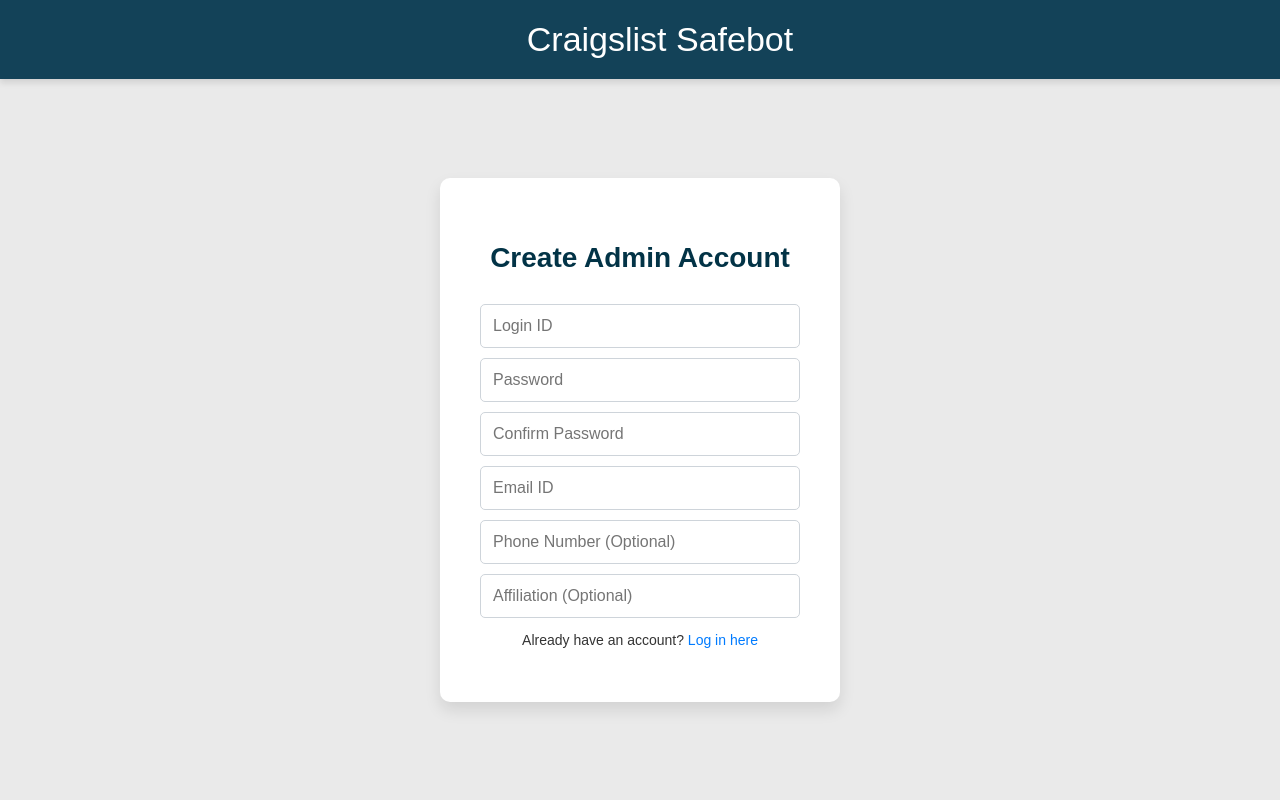
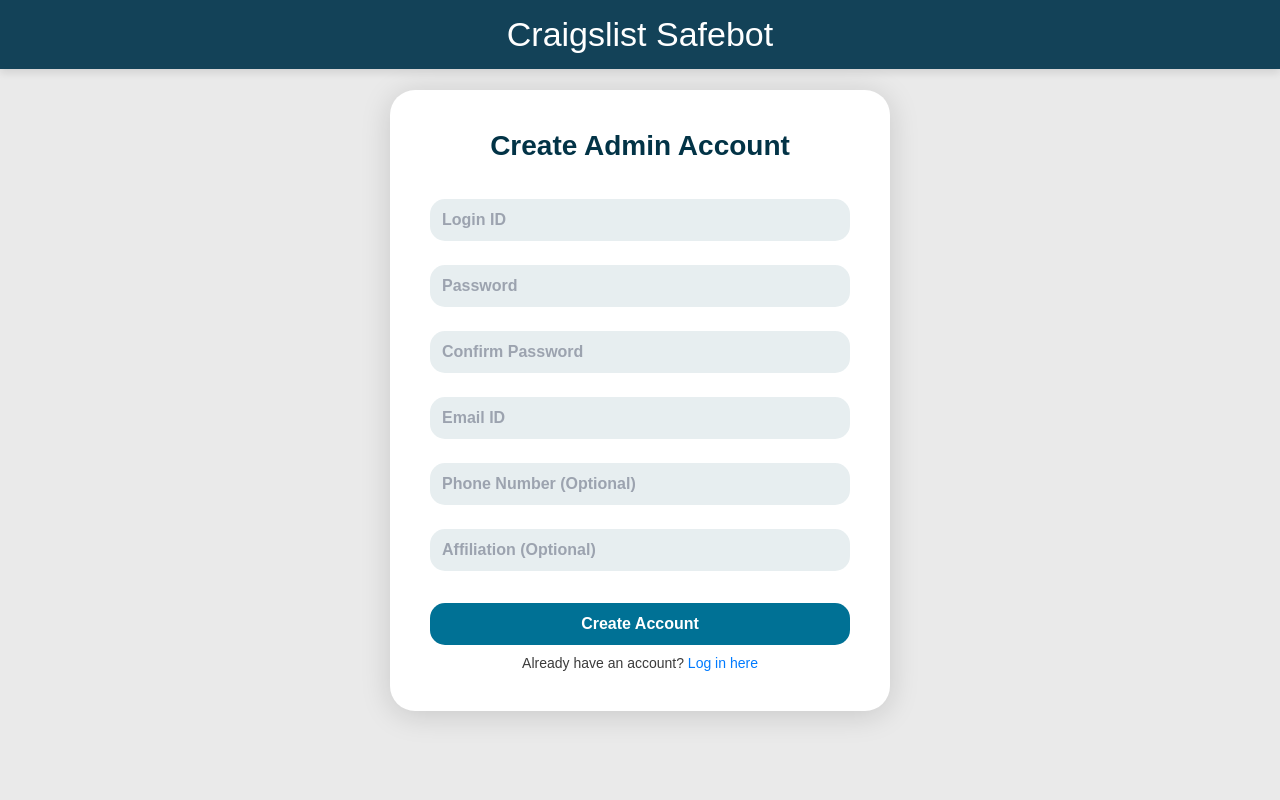
Before and after one commit to vamsikinkiri/Craigslist_SafeBot, a Flask app: page /create_account in a window 1280 px wide. Run offline with Flask 3, Linux system fonts and the light colour scheme.

Commit message:
Project update v1.16

```diff
--- a/app.py
+++ b/app.py
@@ -50,14 +50,16 @@ def login():
         if auth_handler.authenticate_user(loginId, password):
             session['admin_id'] = loginId
             session['user_id'] = loginId
+            success, admin_details = knowledge_base.get_account_profile(loginId)
+            if success:
+                session['admin_email'] = admin_details.get('email_id')  # Store admin email in session
             user = User(id=loginId)
             login_user(user)
-            print(f"Session Data After Login: {session}")
-            next_page = request.args.get('next') or url_for('project_account_login')
-            flash("Login successful!", "success")
-            return redirect(next_page)
+            # print(f"Session Data After Login: {session}")
+            flash("Admin login successful!", "success")
+            return redirect(url_for('project_account_login'))
         else:
-            flash("Invalid credentials. Please try again.", "error")
+            # flash("Invalid credentials. Please try again.", "error")
             return redirect(url_for('login'))
         #     return redirect(url_for('project_account_login'))
         # return redirect(url_for('login'))
@@ -91,11 +93,11 @@ def create_account():
         # Validate form fields
         if not login_id or not password or not confirm_password or not email_id:
             flash("All mandatory fields must be filled", "error")
-            return redirect(url_for('create_account.html'))
+            return redirect(url_for('create_account'))
 
         if not confirm_password == password:
             flash("Passwords do not match. Try again!", "error")
-            return redirect(url_for('create_account.html'))
+            return redirect(url_for('create_account'))
 
         success, message = knowledge_base.create_admin(login_id, password, email_id, phone_number, affiliation)
         flash(message, "success" if success else "error")
@@ -114,9 +116,10 @@ def project_account_login():
         email = request.form['email']
         password_success, password_result = knowledge_base.get_app_password(email)
         project_success, project_result = knowledge_base.get_project_name(email)
-        keywords_success, keywords_result = knowledge_base.get_project_keywords(email, project_result[0] if project_success else None)
+        if project_success and project_result:
+            keywords_success, keywords_result = knowledge_base.get_project_keywords(email, project_result[0])
 
-        if not password_success or not project_success or not keywords_success:
+        if not password_success or not project_success:
             flash("Error retrieving project information. Please check your inputs and try again.", "error")
             return render_template('project_account_login.html')
 
@@ -128,12 +131,12 @@ def project_account_login():
                 'project_keywords': keywords_result
             })
 
-            # print("Session variables: ", session)
+            print("Session variables: ", session)
             user = User(id=email)
             login_user(user)
             return redirect(url_for('index'))  # Redirect to the main dashboard or index
         else:
-            flash("Unable to retrieve app password. Please check the email and try again.")
+            flash("Unable to retrieve app password. Please check the email and try again.", "error")
             return render_template('project_account_login.html')
 
     return render_template('project_account_login.html')
@@ -251,14 +254,14 @@ def fetch_score():
 @login_required
 def update_project():
     if 'email' not in session or 'project' not in session:
-        flash("You need to be logged in to update project details.")
+        flash("You need to be logged in to update project details.", "error")
         return redirect(url_for('project_account_login'))
     email = session['email']
     project_name = session['project']
     if request.method == 'GET':
         success, project_details = knowledge_base.get_project_details(email, project_name)
         if not success:
-            flash(project_details)
+            flash(project_details, "error")
             return redirect(url_for('index'))
         return render_template('update_project.html', project_details=project_details)
     elif request.method == 'POST':
@@ -266,7 +269,7 @@ def update_project():
         response_frequency = request.form['response_frequency']
         success, message = knowledge_base.update_project(email, project_name, prompt_text, response_frequency)
         if success:
-            flash("Project details updated successfully.")
+            flash("Project details updated successfully.", "success")
             return redirect(url_for('index'))
             flash("Failed to update project details. ")
             return render_template('update_project.html')
@@ -278,7 +281,7 @@ def update_account_profile():
 
     if 'admin_id' not in session:
         print("admin_id not in session")
-        flash("You need to be logged in to update your account profile.")
+        flash("You need to be logged in to update your account profile.", "error")
         return redirect(url_for('project_account_login'))
 
     login_id = session['admin_id']
@@ -288,7 +291,7 @@ def update_account_profile():
     if request.method == 'GET':
         success, account_details = knowledge_base.get_account_profile(login_id)
         if not success:
-            flash(account_details)  # Display error message if fetching fails
+            flash(account_details, "error")  # Display error message if fetching fails
             return redirect(url_for('index'))
         else:
             return render_template('update_account_profile.html', account_details=account_details)
@@ -302,10 +305,10 @@ def update_account_profile():
             login_id, phone_number, affiliation, email_id)
         print(f"Update status: {success}, message: {message}")
         if success:
-            flash("Account profile updated successfully.")
+            flash("Account profile updated successfully.", "success")
             return redirect(url_for('index'))
         else:
-            flash("Failed to update account profile. ")
+            flash("Failed to update account profile.", "error")
             return render_template('update_account_profile.html', account_details={
                 'phone_number': phone_number,
                 'affiliation': affiliation,
--- a/auth_handler.py
+++ b/auth_handler.py
@@ -36,7 +36,7 @@ class AuthHandler:
         """
         success, result = knowledge_base.get_password(loginId)
         if not success:
-            flash(result)
+            flash(result, "error")
             return False
 
         if result:
@@ -45,7 +45,7 @@ class AuthHandler:
             if bcrypt.checkpw(password.encode('utf-8'), stored_password.encode('utf-8')):
                 return True
             else:
-                flash("Invalid password.")
+                flash("Invalid password.", "error")
         else:
-            flash("User not found.")
+            flash("User not found.", "error")
         return False
--- a/templates/create_account.html
+++ b/templates/create_account.html
@@ -5,84 +5,120 @@
     <meta name="viewport" content="width=device-width, initial-scale=1.0">
     <title>Create Admin Account</title>
     <style>
-        body {
-            font-family: 'Arial', sans-serif;
-            background-color: #eaeaea;
-            color: #333;
+        /* Global Reset */
+        * {
+            box-sizing: border-box;
             margin: 0;
             padding: 0;
-            box-sizing: border-box;
+            font-family: 'Arial', sans-serif;
+        }
+
+        body {
             display: flex;
             justify-content: center;
-            align-items: center;
-            height: 100vh;
-            flex-direction: column;
+            align-items: flex-start;
+            min-height: 100vh;
+            background-color: #eaeaea;
+            color: #3b3b3b;
+            padding-top: 70px;
         }
+
         header {
-            background-color: #134258;
-            color: white;
-            padding: 20px;
-            width: 100%;
-            display: flex;
-            align-items: center;
-            justify-content: space-between;
-            box-shadow: 0 4px 6px rgba(0, 0, 0, 0.1);
-            font-size: 28px;
             position: fixed;
             top: 0;
-            left: 0;
-            right: 0;
-            z-index: 1000;
+            width: 100%;
+            background-color: #134258;
+            padding: 15px 0;
+            display: flex;
+            justify-content: space-around;
+            align-items: center;
+            box-shadow: 0 4px 8px rgba(0, 0, 0, 0.1);
+            font-size: 18px;
+            color: #ffffff;
         }
+
         .header-title {
             flex: 1;
             text-align: center;
             font-size: 34px;
             margin-left: 0%;
         }
-        .create-account-container {
+
+        .container {
+            width: 500px;
+            padding: 40px;
+            border-radius: 25px;
             background-color: #ffffff;
-            padding: 40px;
-            border-radius: 10px;
-            box-shadow: 0 8px 16px rgba(0,0,0,0.1);
-            width: 100%;
-            max-width: 400px;
-            box-sizing: border-box;
-            margin-top: 80px;
+            box-shadow: 0 4px 30px rgba(0, 0, 0, 0.15);
+            text-align: center;
+            margin-top: 20px;
         }
+
         h2 {
-            text-align: center;
+            font-size: 28px;
             color: #023346;
-            margin-bottom: 30px;
-            font-size: 28px;
+            margin-bottom: 25px;
             font-weight: 700;
         }
-        form {
-            display: flex;
-            flex-direction: column;
-            gap: 10px; /* Reduced gap for consistency */
+
+        input[type="text"],
+        input[type="password"],
+        input[type="email"],
+        input[type="tel"] {
+            width: 100%;
+            padding: 12px;
+            margin: 12px 0;
+            border: none;
+            border-radius: 15px;
+            background-color: #e7eef0;
+            font-size: 16px;
+            font-weight: bold;
+            color: #3b3b3b;
+            outline: none;
+            transition: background-color 0.3s;
         }
-        label {
+
+        input::placeholder {
+            color: #9ca3af;
+        }
+
+        input:focus {
+            background-color: #d7e3fc;
+        }
+
+        button[type="submit"] {
+            margin-top: 20px;
+            padding: 12px 20px;
+            width: 100%;
+            border: none;
+            background-color: #007195;
+            color: #ffffff;
+            font-weight: bold;
+            font-size: 16px;
+            border-radius: 15px;
+            cursor: pointer;
+            transition: background-color 0.3s;
+        }
+
+        button[type="submit"]:hover {
+            background: #134258;
+        }
+
+        .back-link {
+            text-align: center;
+            margin-top: 10px;
             font-size: 14px;
-            font-weight: 500;
-            color: #666;
-            margin-top: 10px; /* Added space above labels for consistency */
         }
-        input {
-            padding: 12px;
-            border: 1px solid #ced4da;
-            border-radius: 5px;
-            font-size: 16px;
-            width: 100%;
-            box-sizing: border-box;
-            color: #495057;
-            transition: border-color 0.3s;
+
+        .back-link a {
+            color: #007bff;
+            text-decoration: none;
         }
-        input:focus {
-            outline: none;
-            border-color: #0077b6;
-            box-shadow: 0 0 5px rgba(0, 119, 182, 0.3);
+
+        .back-link a:hover {
+            text-decoration: underline;
         }
+
         .flash-message {
             background-color: #f8d7da;
             color: #721c24;
@@ -92,63 +128,51 @@
             text-align: center;
             border: 1px solid #f5c6cb;
         }
-        .btn-primary {
-            padding: 12px;
-            background-color: #007195;
-            color: white;
-            border: none;
+        .alert {
+            padding: 10px;
+            margin-bottom: 10px;
             border-radius: 5px;
-            cursor: pointer;
-            font-size: 16px;
-            font-weight: bold;
-            width: 100%;
-            box-sizing: border-box;
-            transition: background-color 0.3s ease;
-            margin-top: 20px; /* Added space above button */
+            font-size: 14px;
+            text-align: center;
         }
-        .btn-primary:hover {
-            background-color: #134258;
+
+        .alert-success {
+        background-color: #d4edda;
+        color: #155724;
+        border: 1px solid #c3e6cb;
         }
-        .back-link {
-            text-align: center;
-            margin-top: 10px;
-            font-size: 14px;
+
+        .alert-error {
+        background-color: #f8d7da;
+        color: #721c24;
+        border: 1px solid #f5c6cb;
         }
-        .back-link a {
-            color: #007bff;
-            text-decoration: none;
-        }
-        .back-link a:hover {
-            text-decoration: underline;
-        }
-        /* Add responsiveness */
-        @media (max-width: 500px) {
-            .create-account-container {
-                padding: 30px;
-            }
-            input, button {
-                padding: 12px;
-                font-size: 14px;
-            }
+
+        .alert-info {
+        background-color: #d1ecf1;
+        color: #0c5460;
+        border: 1px solid #bee5eb;
         }
     </style>
-    <link href="https://fonts.googleapis.com/css2?family=Roboto:wght@400;500&display=swap" rel="stylesheet">
 </head>
 <body>
 <header>
     <div class="header-title">Craigslist Safebot</div>
 </header>
-    <div class="create-account-container">
+<div class="container">
     <h2>Create Admin Account</h2>
-        {% with messages = get_flashed_messages() %}
+    {% with messages = get_flashed_messages(with_categories=true) %}
     {% if messages %}
-          <div class="flash-message">
-              {% for message in messages %}
-                  <p>{{ message }}</p>
+        <div>
+        {% for category, message in messages %}
+            <div class="alert alert-{{ category }}" role="alert">
+            {{ message }}
+            </div>
         {% endfor %}
         </div>
     {% endif %}
     {% endwith %}
+
 
     <form method="POST" action="{{ url_for('create_account') }}">
         <input type="text" name="login_id" placeholder="Login ID" required>
@@ -157,6 +181,7 @@
         <input type="email" name="email_id" placeholder="Email ID" required>
         <input type="tel" name="phone_number" placeholder="Phone Number (Optional)">
         <input type="text" name="affiliation" placeholder="Affiliation (Optional)">
+        <button type="submit">Create Account</button>
     </form>
 
     <div class="back-link">
```
Also changed, not shown: email_handler.py (+7 -4 lines), email_processor.py (+51 -9 lines), templates/login.html (+39 -16 lines), templates/project_account_login.html (+36 -8 lines), templates/project_creation.html (+48 -14 lines), templates/update_account_profile.html (+10 -7 lines), templates/update_project.html (+10 -7 lines), user_profiling.py (+5 -4 lines). Lines whose indentation alone changed are shown as unchanged.
